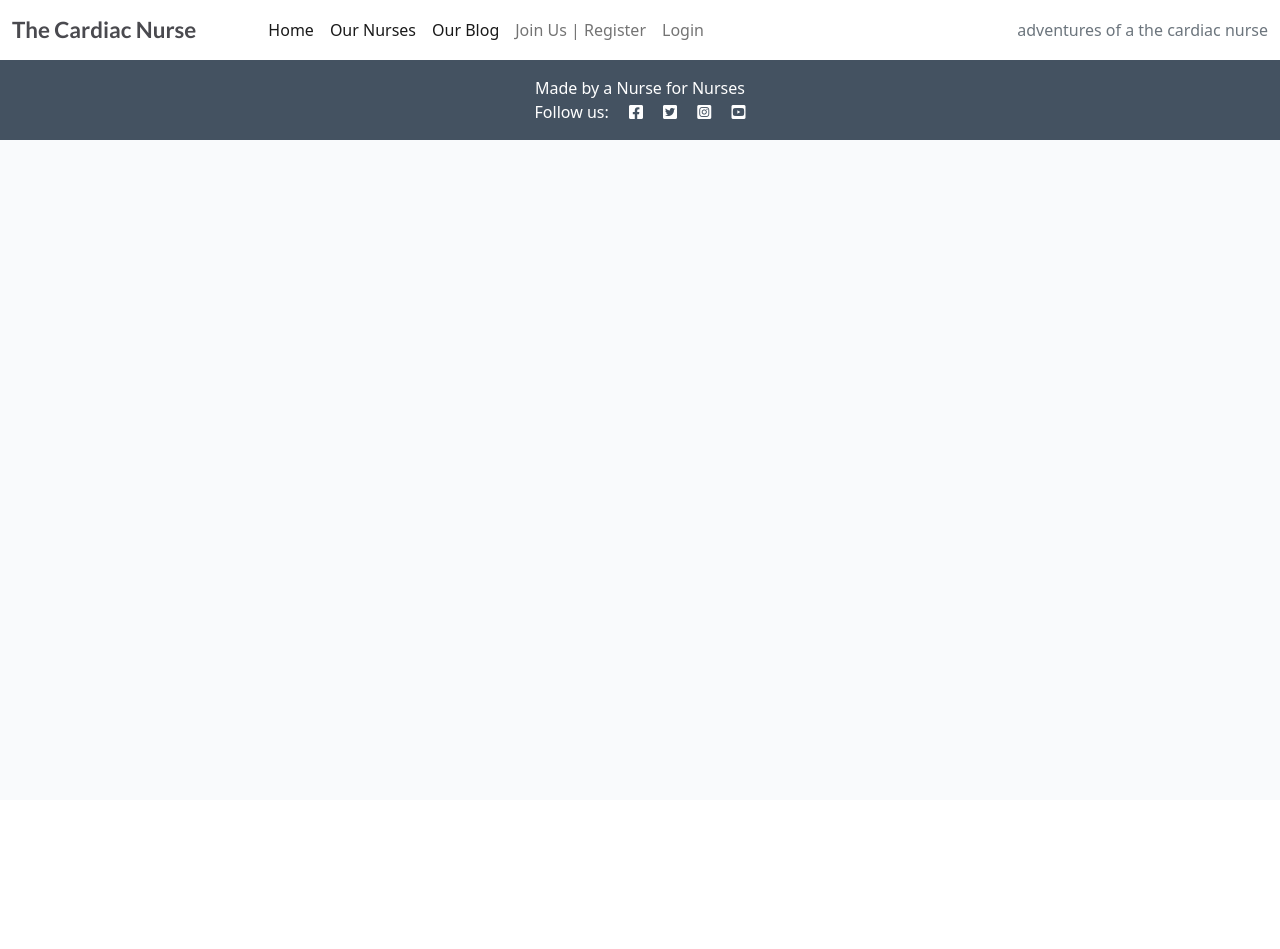
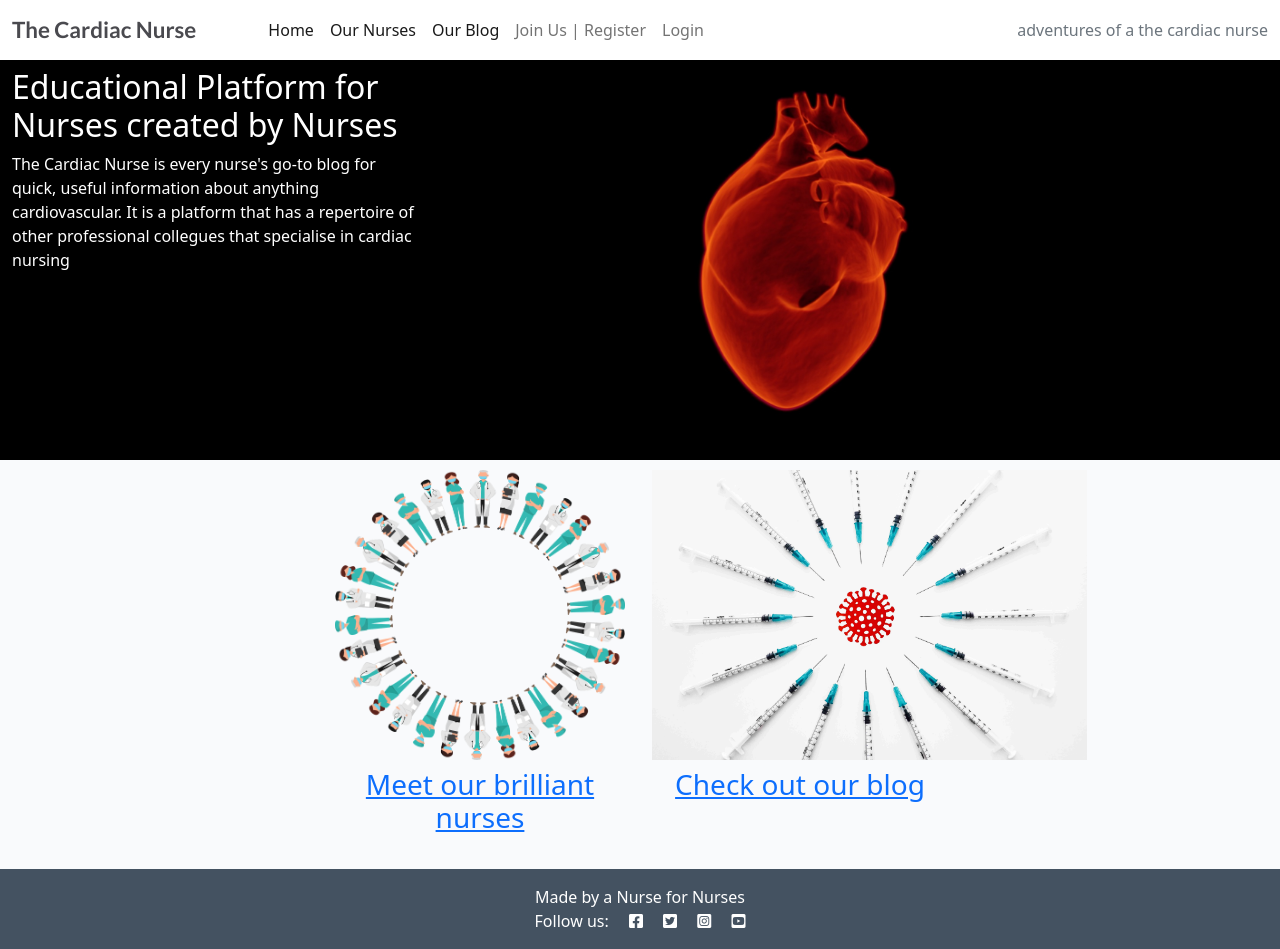
Before and after one commit to gozygreg/The-Cardiac-Nurse, a Django app: page / in a window 1280 px wide. Before the commit the page ends 140 px from the top, so only its background shows below. Run offline with Django 3.2, Linux system fonts and the light colour scheme.

Commit message:
Create basic structure for home page

```diff
--- a/cardiacnurseblog/urls.py
+++ b/cardiacnurseblog/urls.py
@@ -1,5 +1,8 @@
+"""
+url paths for views to be rendered to the browser
+"""
+from django.urls import path
 from . import views
-from django.urls import path
 
 
 urlpatterns = [
--- a/cardiacnurseblog/views.py
+++ b/cardiacnurseblog/views.py
@@ -13,6 +13,7 @@ def home_page(request):
     view for home page.
     """
     return render(request, 'index.html')
+
 
 # Class used from 'I think before I blog' walkthrough project
 class BlogPage(generic.ListView):
@@ -100,6 +101,9 @@ class BlogPostLike(View):
     lets user like a blog post
     """
     def post(self, request, slug):
+        """
+        checks for user
+        """
         post = get_object_or_404(NurseBlog, slug=slug)
 
         if post.likes.filter(id=request.user.id).exists():
--- a/static/css/style.css
+++ b/static/css/style.css
@@ -1,5 +1,8 @@
 body {
     background-color: #F9FAFC;
+    position: relative;
+    min-height: 100vh;
+    padding-bottom: 58px;
 }
 
 .brand {
@@ -140,3 +143,26 @@ body {
     background: transparent;
     border: none;
 }
+
+footer {
+    position: absolute;
+    bottom: 0;
+    width: 100%;
+    padding: 20px;
+}
+
+
+/* Index.html */
+#hero {
+    background-color: black;
+    color: #fff;
+}
+
+.bg-img {
+    height: 400px;
+}
+
+.index_pg-img {
+    height: 300px;
+    padding-top: 10px;
+}
--- a/templates/base.html
+++ b/templates/base.html
@@ -69,6 +69,20 @@
         </div>
     </nav>
 
+    <div class="container">
+        <div class="row">
+            <div class="col-md-8 offset-md-2">
+                {% for message in messages %}
+                <div class="alert {{ message.tags }} alert-dismissible fade show" id="msg" role="alert">
+                    {{ message | safe }}
+                    <button type="button" class="btn-close" data-bs-target="alert" aria-label="Close">
+                    </button>
+                </div>
+                {% endfor %}
+            </div>
+        </div>
+    </div>
+
     <main class="flex-shrink-0 main-bg">
         {% block content %}
         <!-- Content Goes here -->
@@ -83,6 +97,13 @@
             <i class="fab fa-instagram-square ms-3"></i>
             <i class="fab fa-youtube-square ms-3"></i></p>
     </footer>
+    <script>
+        setTimeout(function () {
+            let messages = document.getElementById("msg");
+            let alert = new bootstrap.Alert(messages);
+            alert.close();
+        }, 3000);
+    </script>
 </body>
 
 </html>
--- a/templates/index.html
+++ b/templates/index.html
@@ -1,5 +1,42 @@
 {% extends "base.html" %}
 
+{% load static %}
+
 {% block content %}
+<div class="container-fluid">
+    <div class="row" id="hero">
+        <div class="col-md-4">
+            <div>
+                <h2 class="mt-2 brand-text page-links">Educational Platform for Nurses created by Nurses</h2>
+                <p>The Cardiac Nurse is every nurse's go-to blog for quick, useful information about anything
+                    cardiovascular. It is a platform that has a repertoire of other professional collegues that
+                    specialise in cardiac nursing</p>
+            </div>
+        </div>
+        <div class="col-md-8">
+            <div>
+                <img src="{% static 'images/heart.jpg' %}" alt="Responsive image" class="bg-img">
+            </div>
+        </div>
+    </div>
 
-{% endblock content %}
+    <div class="row content mb-5 d-flex justify-content-center">
+        <div class="col-sm-6 col-lg-4 col-xl-3 text-center">
+            <div>
+                <a href="#">
+                    <img src="{% static 'images/nurses.png' %}" class="index_pg-img" alt="Picture of health workers">
+                    <h3 class="mt-2 brand-text page-links">Meet our brilliant nurses</h3>
+                </a>
+            </div>
+        </div>
+        <div class="col-sm-6 col-lg-4 col-xl-3 text-center">
+            <div>
+                <a href="{% url 'our_blog' %}">
+                    <img src="{% static 'images/injection.jpg' %}" class="index_pg-img"
+                        alt="Picture of injection syringe">
+                    <h3 class="mt-2 brand-text page-links">Check out our blog</h3>
+                </a>
+            </div>
+        </div>
+    </div>
+    {% endblock content %}
```
Also changed, not shown: thecardiacnurse/settings.py (+15 -6 lines), static/images/heart.jpg (added), static/images/injection.jpg (added), static/images/nurse-on-dark-bg.jpg (added), static/images/nurses.png (added), 2 other files.
